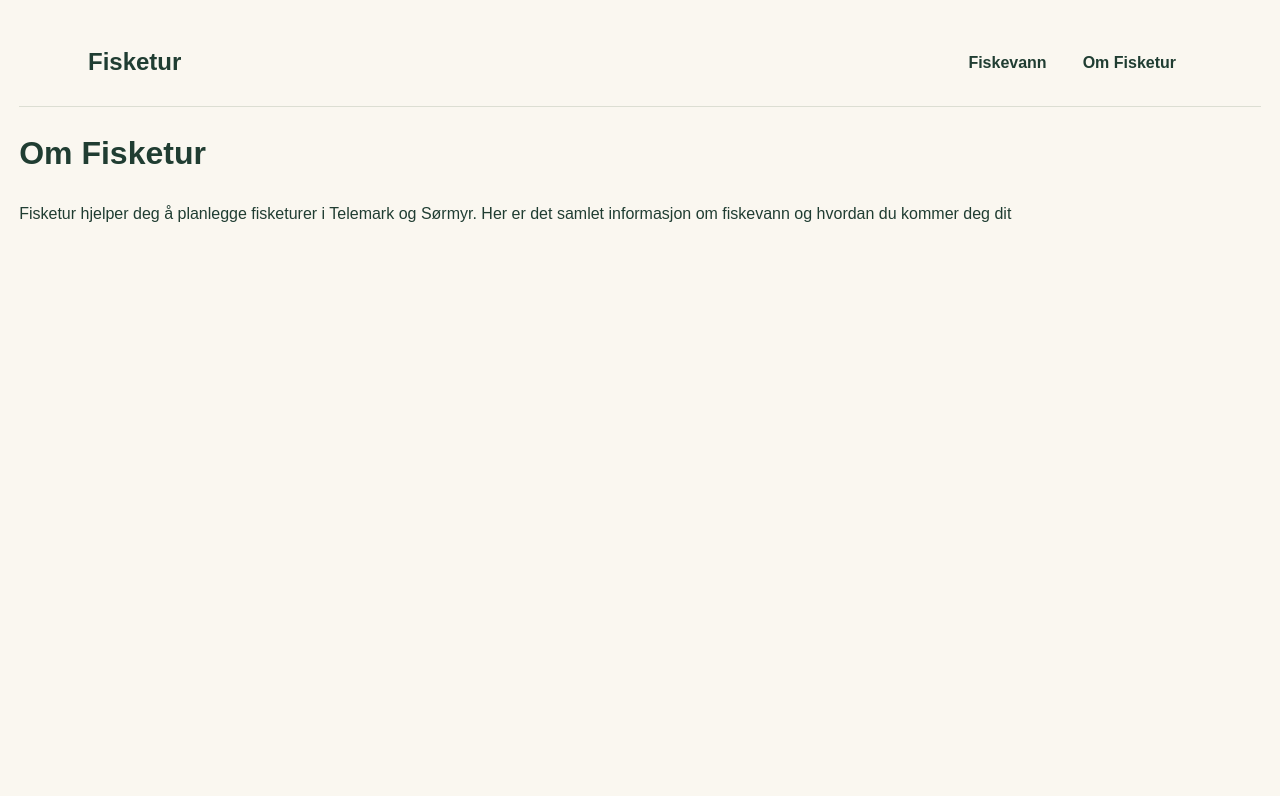
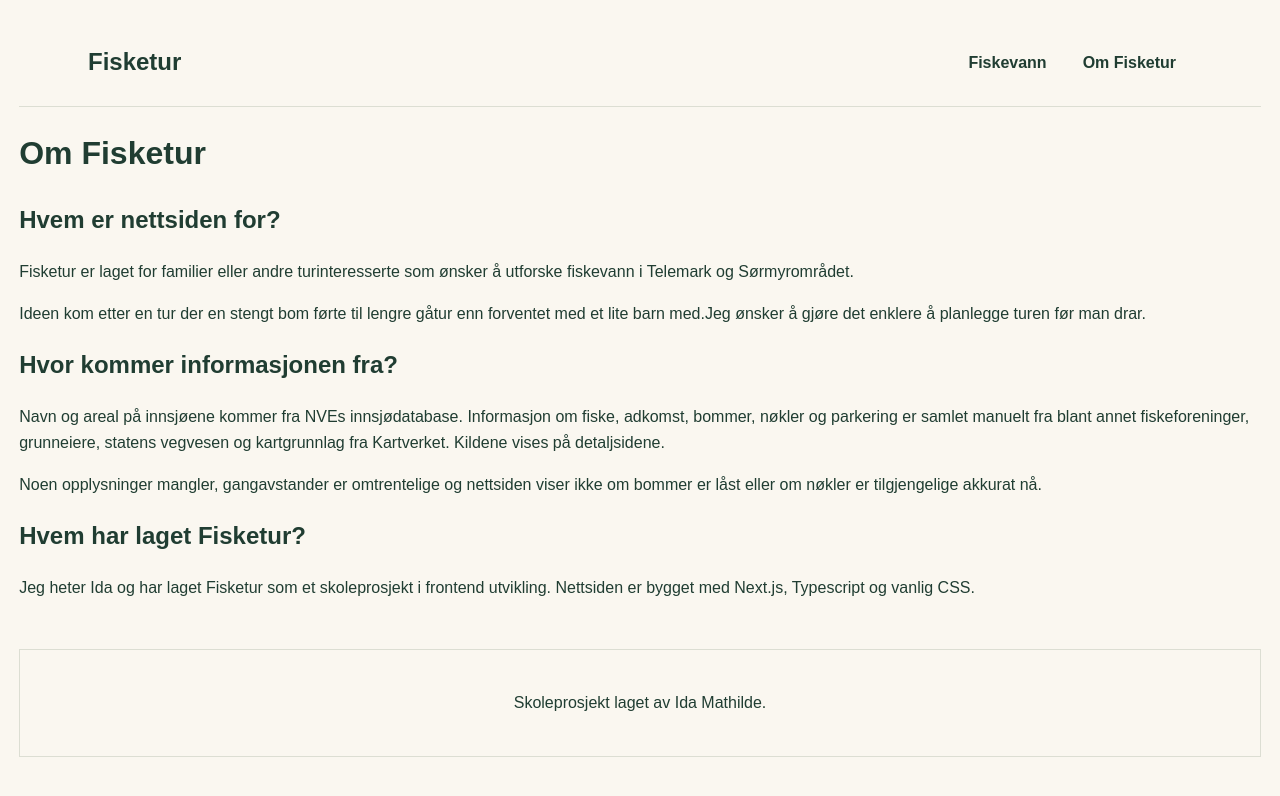
Before and after one commit to imlg-code/Fisketur, a Next.js app: page /omFisketur in a window 1280 px wide. Shown: the top 796 px of the page. Built offline with nearby package versions, Linux system fonts and the light colour scheme.

Commit message:
Laget footer og lagt til innhold. Oppdatert REFLEKSJON.md

```diff
--- a/app/components/FiskevannOversikt/FiskevannOversikt.tsx
+++ b/app/components/FiskevannOversikt/FiskevannOversikt.tsx
@@ -19,7 +19,7 @@ export default function FiskevannOversikt(
 );
     return(
         <div>
-            <label htmlFor="fiskevann-Sok" >Søk etter fiskevann</label>
+            <label htmlFor="fiskevann-sok" >Søk etter fiskevann</label>
             <input
             id="Fiskevann-sok"
             type="search"
--- a/app/globals.css
+++ b/app/globals.css
@@ -22,3 +22,9 @@ a{
   outline: 3px solid #203d32;
   outline-offset: 4px;
 }
+.footer{
+  margin-top: 3rem;
+  padding: 1.5rem 0;
+  border: 1px solid #dcded3;
+  text-align: center;
+}
--- a/app/layout.tsx
+++ b/app/layout.tsx
@@ -21,6 +21,9 @@ export default function RootLayout({ children }: LayoutProps<"/">) {
       <body>
         <Header />
         <main>{children}</main>
+        <footer className="footer">
+          <p>Skoleprosjekt laget av Ida Mathilde.</p>
+        </footer>
         </body>
 
     </html>
--- a/app/omFisketur/page.tsx
+++ b/app/omFisketur/page.tsx
@@ -1,8 +1,36 @@
 export default function OmFisketurPage() {
-    return (
-        <div>
-            <h1>Om Fisketur</h1>
-            <p>Fisketur hjelper deg å planlegge fisketurer i Telemark og Sørmyr. Her er det samlet informasjon om fiskevann og hvordan du kommer deg dit</p>
-        </div>
-    );
+  return (
+    <div>
+      <h1>Om Fisketur</h1>
+
+      <h2>Hvem er nettsiden for?</h2>
+      <p>
+        Fisketur er laget for familier eller andre turinteresserte som ønsker å
+        utforske fiskevann i Telemark og Sørmyrområdet.
+      </p>
+      <p>
+        Ideen kom etter en tur der en stengt bom førte til lengre gåtur enn
+        forventet med et lite barn med.Jeg ønsker å gjøre det enklere å
+        planlegge turen før man drar.
+      </p>
+
+      <h2>Hvor kommer informasjonen fra?</h2>
+      <p>
+        Navn og areal på innsjøene kommer fra NVEs innsjødatabase. Informasjon
+        om fiske, adkomst, bommer, nøkler og parkering er samlet manuelt fra
+        blant annet fiskeforeninger, grunneiere, statens vegvesen og
+        kartgrunnlag fra Kartverket. Kildene vises på detaljsidene.
+      </p>
+      <p>
+        Noen opplysninger mangler, gangavstander er omtrentelige og nettsiden
+        viser ikke om bommer er låst eller om nøkler er tilgjengelige akkurat
+        nå.
+      </p>
+      <h2>Hvem har laget Fisketur?</h2>
+      <p>
+        Jeg heter Ida og har laget Fisketur som et skoleprosjekt i frontend
+        utvikling. Nettsiden er bygget med Next.js, Typescript og vanlig CSS.
+      </p>
+    </div>
+  );
 }
```
Also changed, not shown: app/fiskevann/[adresseNavn]/FiskevannDetalj.css (+17 -0 lines), app/fiskevann/[adresseNavn]/page.tsx (+18 -20 lines), 1 other file (tests, documents, lock files or other folders).
